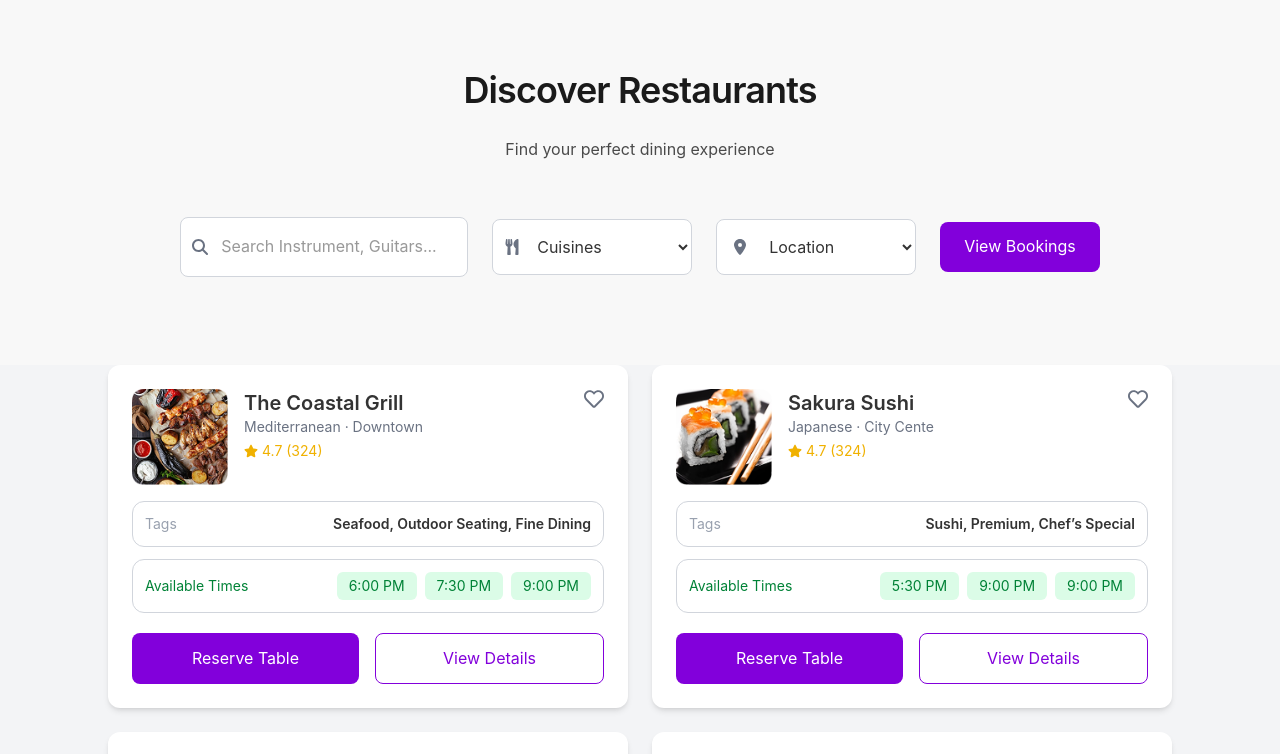
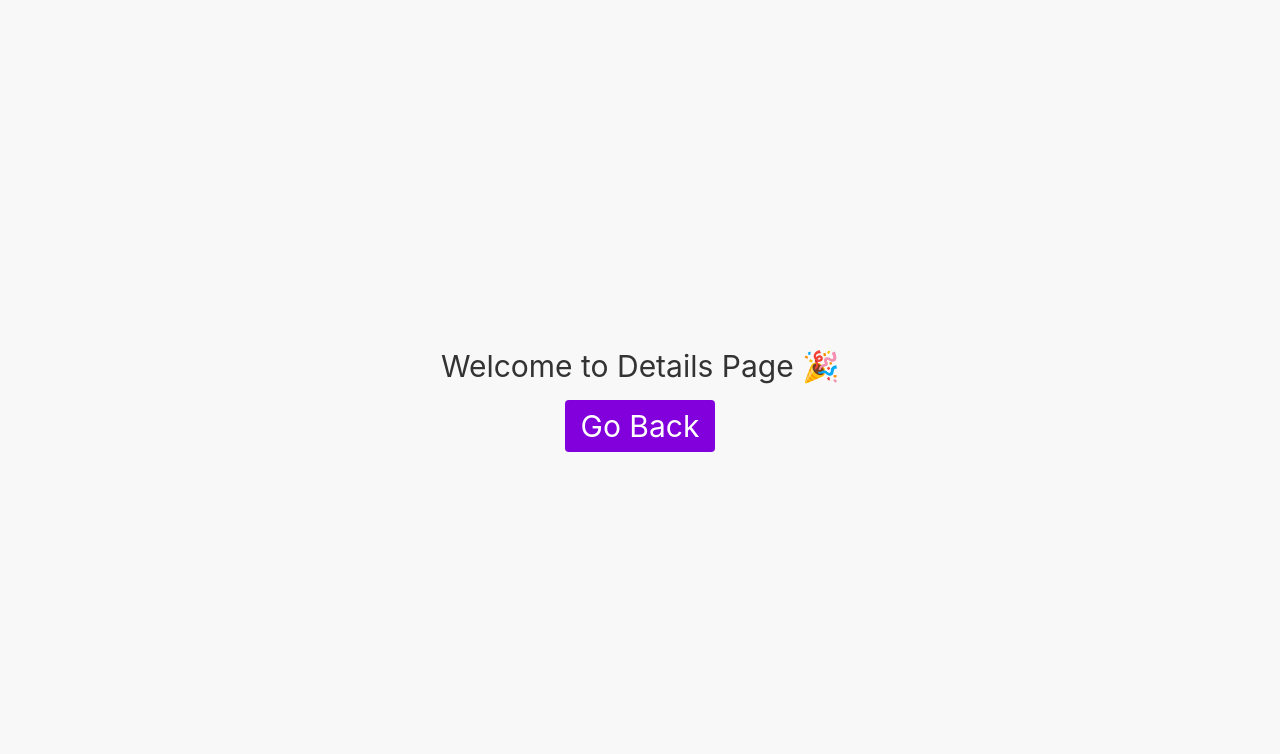
Before and after one commit to muhammad230/Htl-WEB, a React (Vite) app: page /details in a window 1280 px wide. Shown: the top 754 px of the page. Built offline with nearby package versions, Linux system fonts and the light colour scheme.

Commit message:
add new details

```diff
--- a/src/App.jsx
+++ b/src/App.jsx
@@ -1,17 +1,29 @@
-import React from 'react'
-import FirstPage from './components/firstPage'
-import Cards from './components/Cards'
-
+import React from "react";
+import { BrowserRouter, Routes, Route } from "react-router-dom";
+import FirstPage from "./components/FirstPage";
+import Cards from "./components/Cards";
+import Details from "./components/Details";
 
 function App() {
+  return (
+    <BrowserRouter>
+      <Routes>
+        {/* Home Page */}
+        <Route
+          path="/"
+          element={
+            <div>
+              <FirstPage />
+              <Cards />
+            </div>
+          }
+        />
 
-  return (
-   <div>
-
-    <FirstPage />
-    <Cards />
-   </div>
-  )
+        {/* Details Page */}
+        <Route path="/details" element={<Details />} />
+      </Routes>
+    </BrowserRouter>
+  );
 }
 
-export default App
+export default App;
--- /dev/null
+++ b/src/components/Details.jsx
@@ -0,0 +1,21 @@
+import React from "react";
+import { useNavigate } from "react-router-dom";
+
+const Details = () => {
+  const navigate = useNavigate();
+
+  return (
+    <div className="flex flex-col justify-center items-center h-screen text-3xl gap-4">
+      Welcome to Details Page 🎉
+
+      <button
+        onClick={() => navigate("/")}
+        className="px-4 py-2 bg-purple-700 text-white rounded"
+      >
+        Go Back
+      </button>
+    </div>
+  );
+};
+
+export default Details;
```
